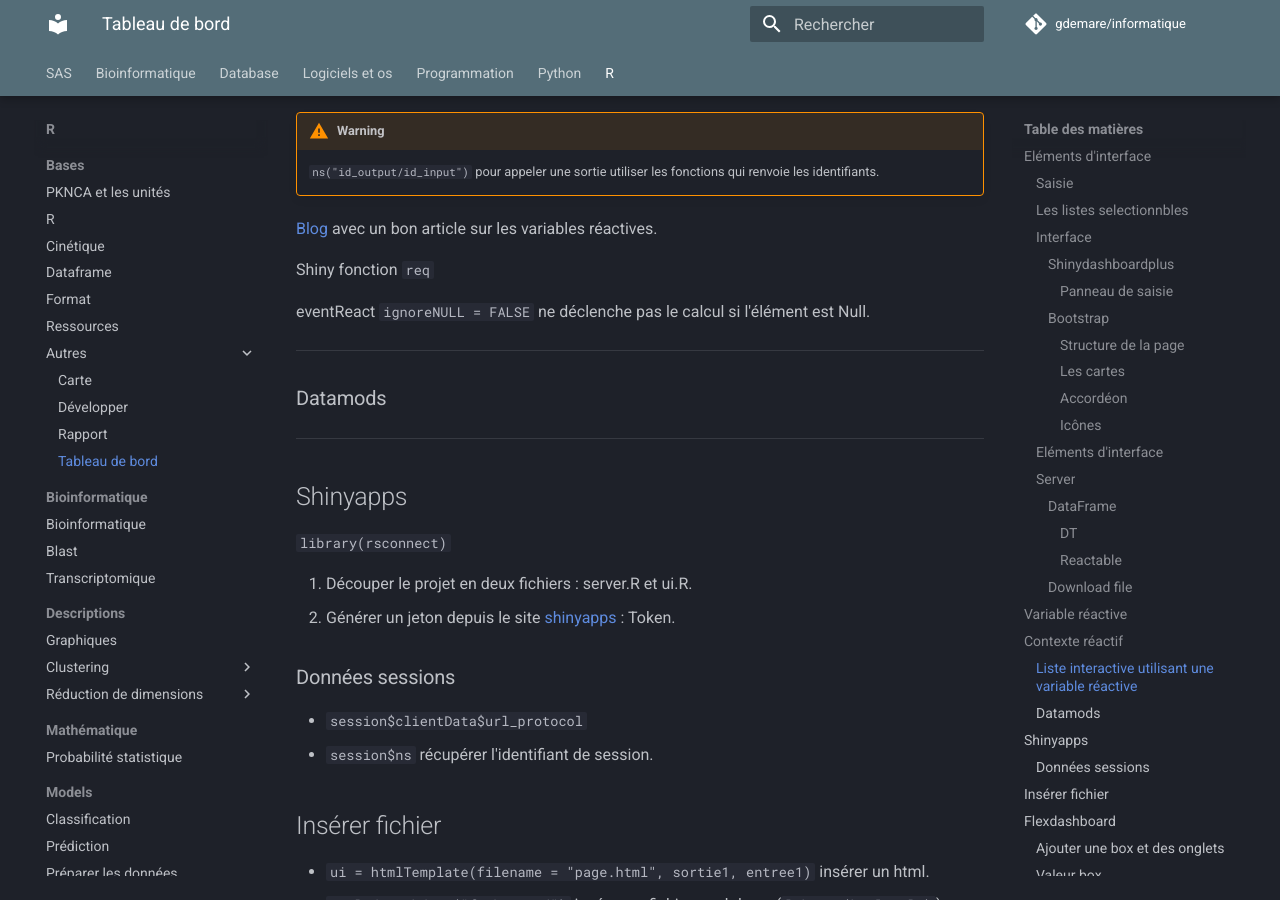
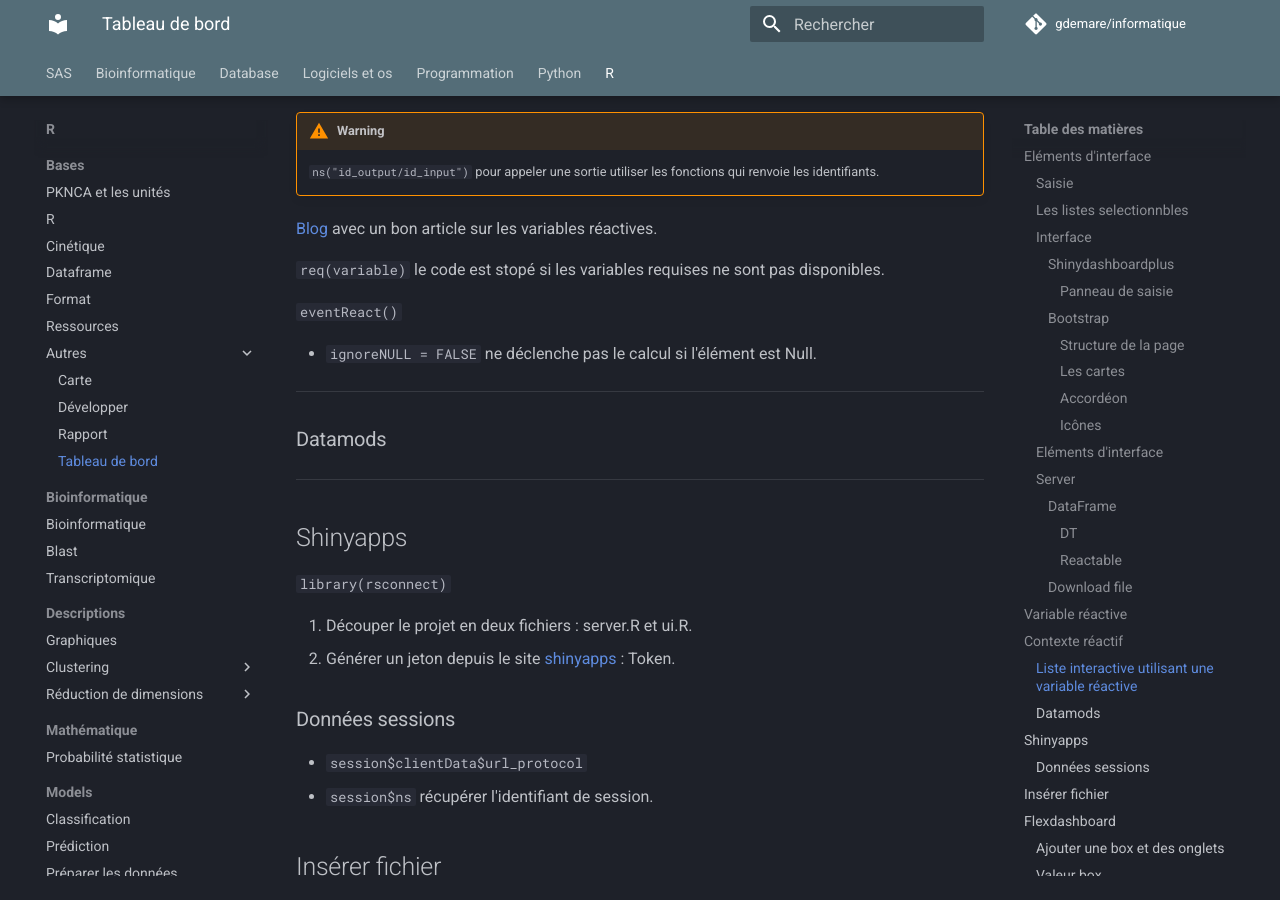
Before and after one commit to gdemare/Informatique, an MkDocs documentation site: the page built from docs/r/bases/autres/tableau de bord.md, in a window 1280 px wide and 900 px high, scrolled down 11207 px. Built offline with MkDocs 1.6.1 and Material for MkDocs 9.7.7, drawn with Linux system fonts in a browser that asks for light colours; comment, search, counter and statistics services are not loaded.

Commit message:
Update tableau de bord.md

```diff
--- a/docs/r/bases/autres/tableau de bord.md
+++ b/docs/r/bases/autres/tableau de bord.md
@@ -457,10 +457,11 @@ mod_nom_server <- function(id, r){
 
 [Blog](https://www.charlesbordet.com/fr/reactive-shiny/#la-fonction-observeevent) avec un bon article sur les variables réactives.
 
-Shiny fonction `req`
+`req(variable)` le code est stopé si les variables requises ne sont pas disponibles.
 
-eventReact
-`ignoreNULL = FALSE` ne déclenche pas le calcul si l'élément est Null.
+`eventReact()`
+
+* `ignoreNULL = FALSE` ne déclenche pas le calcul si l'élément est Null.
 
 ----------------------------
 
```
